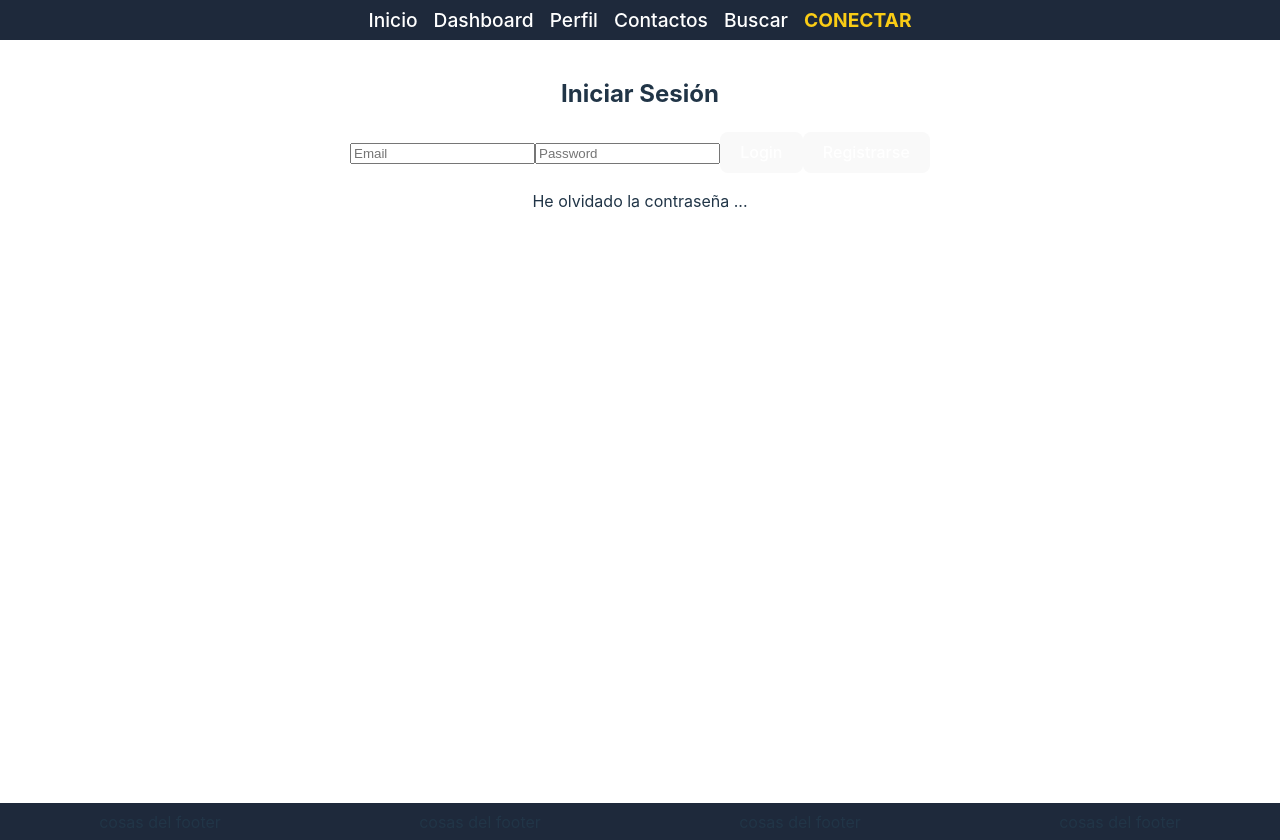
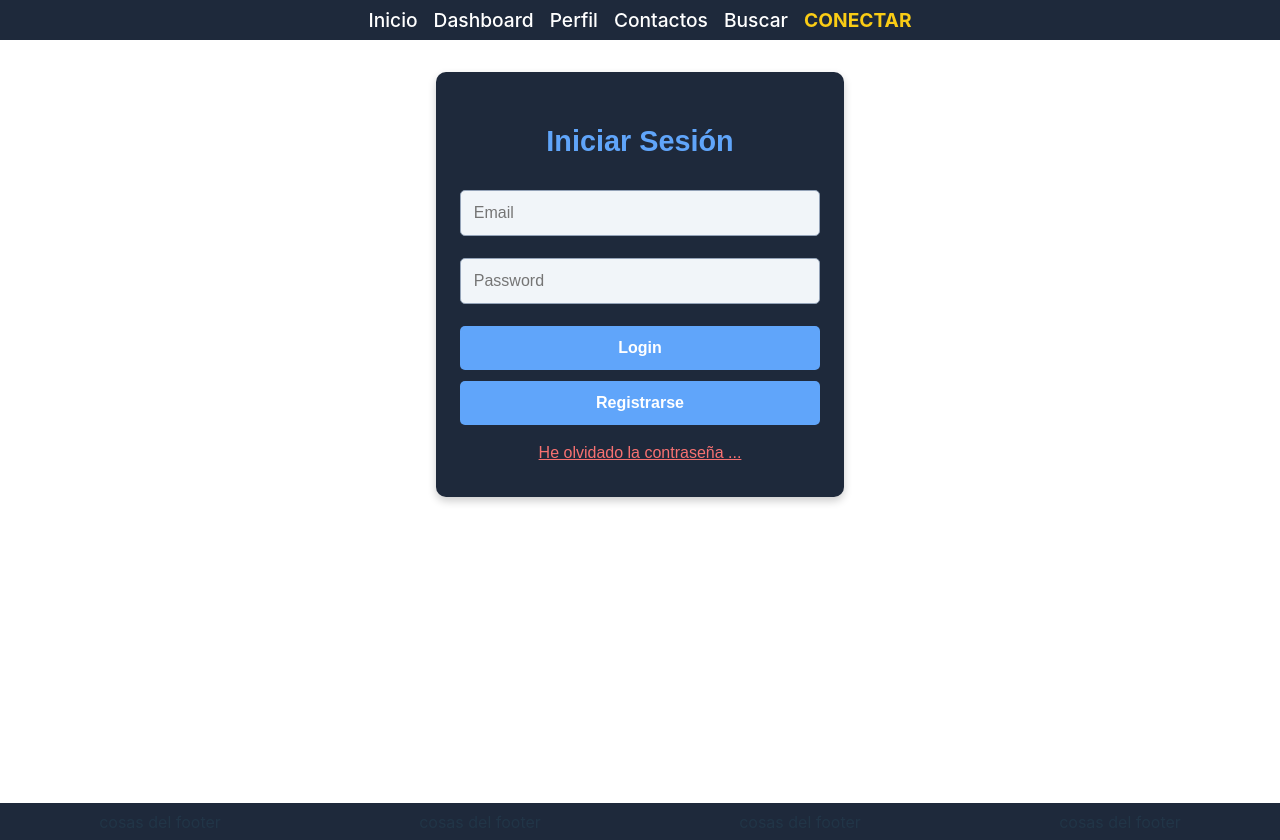
Before and after one commit to Izanalgit/React-Client_Module, a React (Vite) app: page /login in a window 1280 px wide. Built offline with nearby package versions, Linux system fonts and the light colour scheme; no server answers.

Commit message:
feat : css login

```diff
--- /dev/null
+++ b/src/css/LogIn.css
@@ -0,0 +1,86 @@
+.login-form {
+    max-width: 360px; /* Ancho máximo del formulario */
+    margin: 1rem auto; /* Centra en la página */
+    padding: 1.5rem;
+    background-color: #1e293b; /* Fondo oscuro */
+    color: #ffffff; /* Texto blanco */
+    border-radius: 10px; /* Bordes redondeados */
+    box-shadow: 0 4px 8px rgba(0, 0, 0, 0.2); /* Sombra elegante */
+    text-align: center;
+    font-family: Arial, sans-serif;
+}
+
+.login-form h2 {
+    margin-bottom: 1rem;
+    color: #60a5fa; /* Azul claro */
+    font-size: 1.8rem;
+}
+
+.login-form p {
+    margin: 0.5rem 0;
+    font-size: 0.9rem;
+    cursor: pointer;
+    color: #94a3b8; /* Gris claro */
+    text-decoration: underline;
+    transition: color 0.3s;
+}
+
+.login-form p:hover {
+    color: #60a5fa; /* Cambia a azul claro */
+}
+
+.login-form input {
+    width: -webkit-fill-available;
+    padding: 0.8rem;
+    margin: 0.7rem 0;
+    border: 1px solid #94a3b8; /* Borde gris claro */
+    border-radius: 5px; /* Bordes suaves */
+    background-color: #f1f5f9; /* Fondo gris claro */
+    color: #1e293b; /* Texto oscuro */
+    font-size: 1rem;
+    outline: none;
+    transition: border-color 0.3s;
+}
+
+.login-form input:focus {
+    border-color: #60a5fa; /* Borde azul claro */
+}
+
+.login-form button {
+    width: 100%;
+    padding: 0.8rem;
+    margin-top: 0.7rem;
+    background-color: #60a5fa; /* Azul claro */
+    border: none;
+    border-radius: 5px;
+    color: #ffffff;
+    font-size: 1rem;
+    font-weight: bold;
+    cursor: pointer;
+    transition: background-color 0.3s;
+}
+
+.login-form button:hover {
+    background-color: #3b82f6; /* Azul más oscuro */
+}
+
+.login-form button:nth-child(2) {
+    background-color: #1e293b; /* Fondo oscuro */
+    color: #60a5fa; /* Texto azul claro */
+    border: 1px solid #60a5fa; /* Borde azul claro */
+}
+
+.login-form button:nth-child(2):hover {
+    background-color: #3b82f6; /* Azul más oscuro */
+    color: #ffffff;
+}
+
+.login-form p:last-child {
+    margin-top: 1rem;
+    font-size: 1rem;
+    color: #f87171; /* Rojo */
+}
+
+.login-form p:last-child:hover {
+    color: #f43f5e; /* Rojo más brillante */
+}
--- a/src/pages/Login.jsx
+++ b/src/pages/Login.jsx
@@ -6,6 +6,9 @@ import useFetchPOST from "../hooks/useFetchPOST";
 
 import UserRegistForm from "../components/user/UserRegistForm";
 import UserRecoverFrom from "../components/user/UserRecoverForm";
+
+import '../css/LogIn.css';
+import '../css/FormsUser.css';
 
 const LoginComponent = () => {
     const navigate = useNavigate();
@@ -52,7 +55,7 @@ const LoginComponent = () => {
             {!logedIn && isSingUp && <UserRegistForm />}
             {!logedIn && isRecovering && <UserRecoverFrom userEmailLogIn={email}/>}
             {!logedIn && !isSingUp && !isRecovering &&
-                <div>
+                <div className="login-form">
                     <h2>Iniciar Sesión</h2>
                     {loginError && <p style={{ color: 'red' }}>{loginError}</p>}
                     <form onSubmit={handleLogin}>
```
